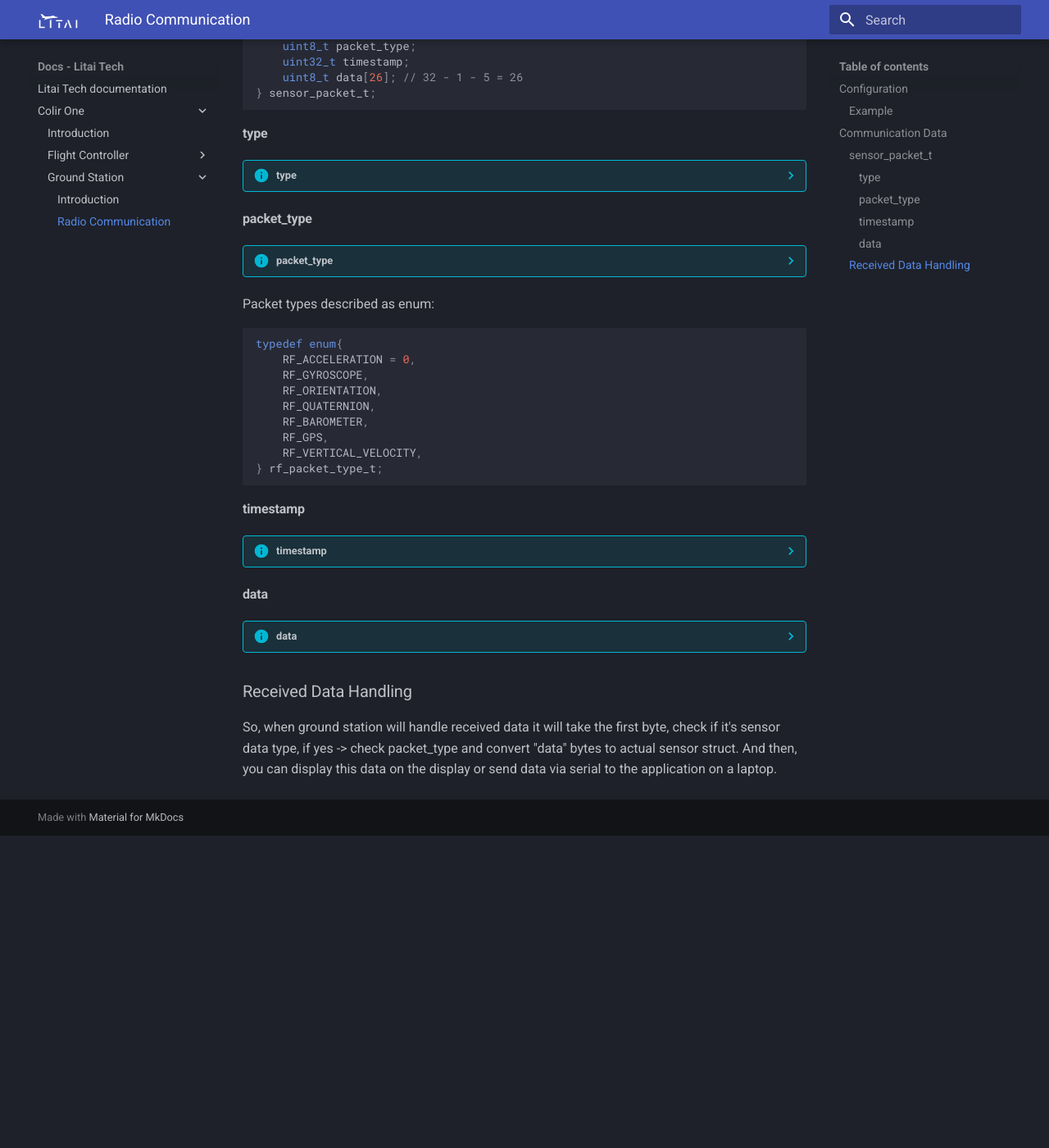
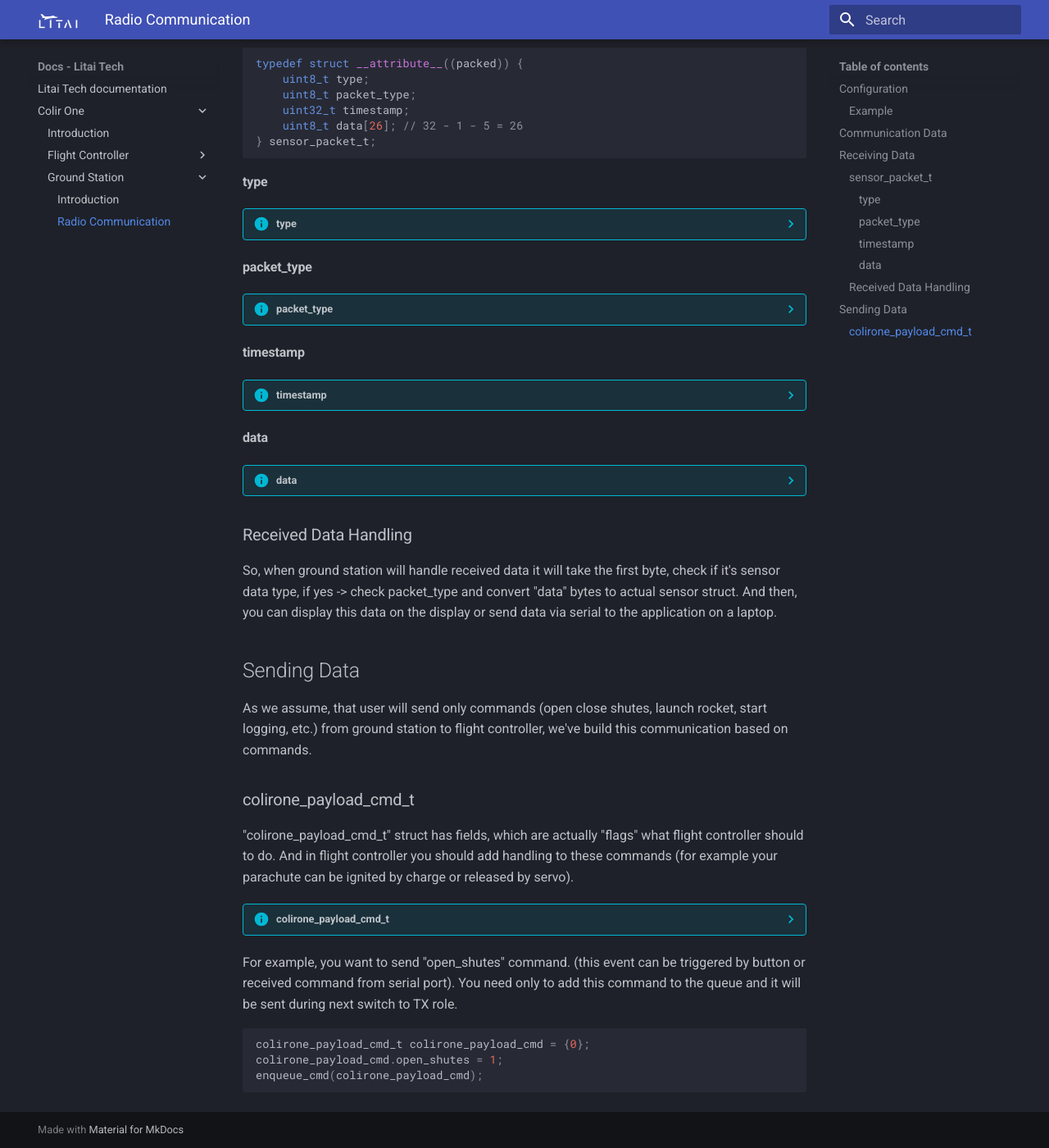
Before and after one commit to litai-tech/docs, an MkDocs documentation site: the page built from docs/Colir One/Ground Station/radio-communication.md, in a window 1280 px wide and 1400 px high, scrolled down 1595 px. Shown: the whole window at 82% size. Built offline with MkDocs 1.6.1 and Material for MkDocs 9.7.7, drawn with Linux system fonts in a browser that asks for light colours; before the commit the page ends 2614 px from its top, so only the background shows below that.

Commit message:
finilized ground station rf doc

````diff
--- a/docs/Colir One/Ground Station/radio-communication.md
+++ b/docs/Colir One/Ground Station/radio-communication.md
@@ -41,6 +41,8 @@ const byte TxAddress[5] = "00001";
 
 NRF24L01 chip can send or receive 32 bytes of data at once. Under the hood it accepts the byte array which you want to send. But for easier communication we've built structs for sending telemetry data and commands (under the hood, struct will be converted to bytes and then on receiver side, these bytes will be translated to struct).
 
+## Receiving Data
+
 ### sensor_packet_t
 
 We have struct called sensor_packet_t which will be packed to bytes and sent to ground station.
@@ -65,19 +67,19 @@ typedef struct __attribute__((packed)) {
 ??? info "packet_type"
     "packet_type" is related to the type of sensor data type.
 
-Packet types described as enum:
+    Packet types described as enum:
 
-``` cpp
-typedef enum{
-    RF_ACCELERATION = 0,
-    RF_GYROSCOPE,
-    RF_ORIENTATION,
-    RF_QUATERNION,
-    RF_BAROMETER,
-    RF_GPS,
-    RF_VERTICAL_VELOCITY,
-} rf_packet_type_t;
-```
+    ``` cpp
+    typedef enum{
+        RF_ACCELERATION = 0,
+        RF_GYROSCOPE,
+        RF_ORIENTATION,
+        RF_QUATERNION,
+        RF_BAROMETER,
+        RF_GPS,
+        RF_VERTICAL_VELOCITY,
+    } rf_packet_type_t;
+    ```
 
 #### timestamp
 
@@ -92,3 +94,32 @@ typedef enum{
 ### Received Data Handling
 
 So, when ground station will handle received data it will take the first byte, check if it's sensor data type, if yes -> check packet_type and convert "data" bytes to actual sensor struct. And then, you can display this data on the display or send data via serial to the application on a laptop.
+
+## Sending Data
+
+As we assume, that user will send only commands (open close shutes, launch rocket, start logging, etc.) from ground station to flight controller, we've build this communication based on commands.
+
+### colirone_payload_cmd_t
+
+"colirone_payload_cmd_t" struct has fields, which are actually "flags" what flight controller should to do. And in flight controller you should add handling to these commands (for example your parachute can be ignited by charge or released by servo).
+
+??? info "colirone_payload_cmd_t"
+    ``` cpp
+    typedef struct __attribute__((packed)) {
+        uint8_t lighter_launch_number;
+        uint8_t close_shutes;
+        uint8_t open_shutes;
+        uint8_t start_logs;
+        uint8_t write_logs;
+        uint8_t reset_altitude;
+        uint8_t remove_logs;
+    } colirone_payload_cmd_t;
+    ```
+
+For example, you want to send "open_shutes" command. (this event can be triggered by button or received command from serial port). You need only to add this command to the queue and it will be sent during next switch to TX role.
+
+``` cpp
+colirone_payload_cmd_t colirone_payload_cmd = {0};
+colirone_payload_cmd.open_shutes = 1;
+enqueue_cmd(colirone_payload_cmd);
+```
````
